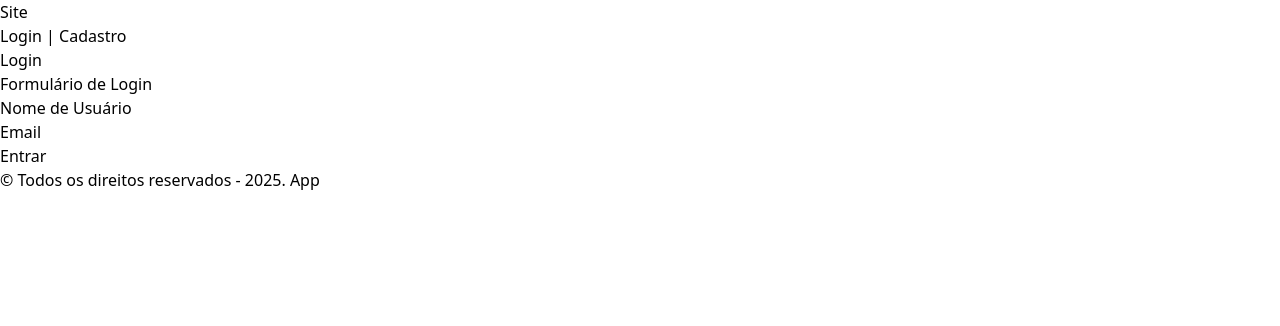
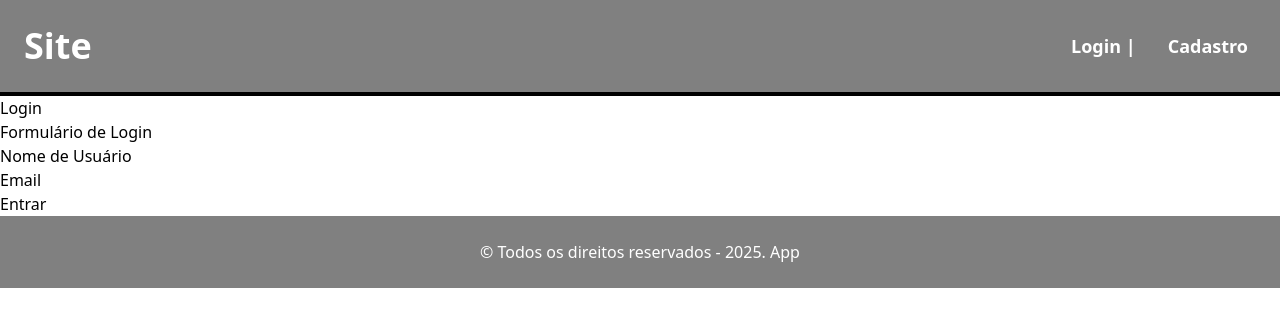
Before and after one commit to LucasRafa22/Login-Cadastro, a React (Vite) app in the folder access-control-cp/: page / in a window 1280 px wide. Shown: the top 326 px of the page. Built offline with nearby package versions, Linux system fonts and the light colour scheme.

Commit message:
criação do tailwind

```diff
--- a/access-control-cp/src/globals.css
+++ b/access-control-cp/src/globals.css
@@ -1,5 +1,116 @@
 @import "tailwindcss";
 
-:root{
+:root {
     scroll-behavior: smooth;
+    --cor-de-fundo: white;
+    --cor-do-bloco: #CCCCCC;
+    --cor-do-header: grey;
+    --cor-quebra: black;
+    --cor-botao: rgb(151, 142, 142);
 }
+
+@tailwind base;
+@tailwind components;
+@tailwind utilities;
+
+/* RESET PARA EVITAR BARRA BRANCA */
+html, body, #root {
+    @apply m-0 p-0 w-full h-full overflow-x-hidden bg-[var(--cor-de-fundo)];
+}
+
+body {
+    @apply font-sans;
+}
+
+/* TITULOS E TEXTOS */
+.titulo_principal {
+    @apply text-[2.5rem] font-bold text-center mb-6;
+}
+
+.subtitulo {
+    @apply text-[2rem] text-center mb-4;
+}
+
+.texto_padrao {
+    @apply text-[1.125rem];
+}
+
+.texto_botao {
+    @apply text-[1.5rem] opacity-75 h-full w-full py-2 px-2 border-2 border-black rounded-lg;
+}
+
+.botao_confirmar {
+    @apply text-[1.5rem] text-white bg-[var(--cor-botao)] rounded-lg py-2 px-6 mt-8 block mx-auto transition-transform hover:scale-105;
+}
+
+/* CONTAINER PRINCIPAL */
+.container {
+    @apply flex flex-col min-h-screen w-full bg-[var(--cor-de-fundo)];
+}
+
+/* HEADER */
+header {
+    @apply w-full flex h-24 items-center justify-between bg-[var(--cor-do-header)] border-b-4 border-[var(--cor-quebra)] px-6;
+}
+
+header h1 {
+    @apply text-white text-4xl font-bold;
+}
+
+header nav {
+    @apply flex flex-row gap-4;
+}
+
+header nav a {
+    @apply text-white text-lg font-semibold list-none p-2 hover:underline;
+}
+
+/* FOOTER */
+footer {
+    @apply w-full bg-[var(--cor-do-header)] text-white text-center p-6 mt-auto;
+}
+
+/* CONTEÚDO CENTRAL */
+.pagina-conteudo {
+    @apply flex-grow flex flex-col items-center justify-center p-8 w-full;
+}
+
+/* CARD / FORMULÁRIO */
+.form_card {
+    @apply w-full max-w-3xl bg-[var(--cor-do-bloco)] p-8 rounded-xl shadow-lg mx-auto;
+}
+
+/* LOGIN E REQUISITOS */
+.login {
+    @apply flex flex-col items-center w-full;
+}
+
+.login_requisitos {
+    @apply flex flex-col justify-around items-center bg-[var(--cor-do-bloco)] w-full max-w-3xl mt-6 rounded-lg p-4;
+}
+
+.pergunta {
+    @apply border-b-2 border-[var(--cor-quebra)] w-full;
+}
+
+.pessoa {
+    @apply flex flex-row justify-between py-4 border-b-2 border-[var(--cor-quebra)] w-full;
+}
+
+.pessoa_img {
+    @apply h-24 w-24 rounded-full;
+}
+
+/* CONTATOS */
+.contatos {
+    @apply flex flex-col items-center w-full;
+}
+
+.contatos_campo {
+    @apply flex justify-center bg-[var(--cor-do-bloco)] w-full max-w-4xl rounded-lg my-12 p-6;
+}
+
+/* MENSAGEM DE ERRO */
+.errorMsg {
+    @apply text-[#e91111] bg-[#ee9292] p-2 rounded text-sm mt-2 w-full;
+}
```
